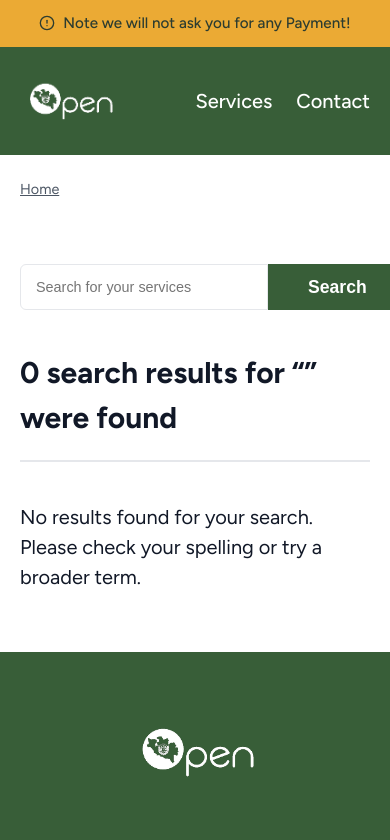
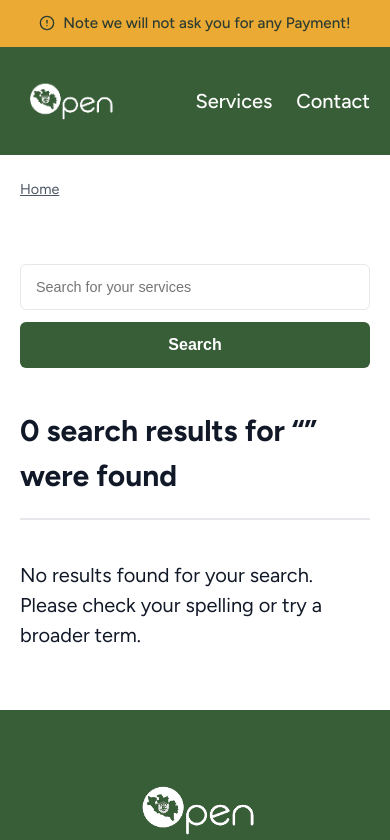
Before and after one commit to NSITDEA/open-niger-state-project-AI, a React (Vite) app: page /search in a window 390 px wide. Shown: the top 840 px of the page. Built offline with nearby package versions, Linux system fonts and the light colour scheme.

Commit message:
fix: 🐛 search bar not responsive issue

```diff
--- a/src/components/Home.tsx
+++ b/src/components/Home.tsx
@@ -30,11 +30,13 @@ export default function Home() {
                 onFocus={() => setIsFocused(true)}
                 onBlur={() => setTimeout(() => setIsFocused(false), 200)}
               />
-              {(isFocused || query) && (
-                <button type="submit" className="hero-search-btn">
-                  Search
-                </button>
-              )}
+              <button
+                type="submit"
+                className={`hero-search-btn ${(isFocused || query) ? 'visible' : ''}`}
+                onMouseDown={(e) => e.preventDefault()}
+              >
+                Search
+              </button>
             </form>
 
             <div className="search-suggestions">
--- a/src/index.css
+++ b/src/index.css
@@ -242,19 +242,46 @@ a:hover {
 
 
 .hero-search-btn {
-  padding: 0 40px;
+  padding: 14px 40px;
   background-color: var(--color-accent);
   color: #111;
   border: none;
   border-radius: 0 6px 6px 0;
   font-family: var(--font-family);
+  font-weight: 700;
   font-size: 1.1rem;
-  font-weight: 700;
   cursor: pointer;
+  transition: all 0.2s ease;
+  white-space: nowrap;
+  opacity: 0;
+  pointer-events: none;
+  transform: translateX(10px);
   display: flex;
   align-items: center;
   justify-content: center;
-  white-space: nowrap;
+}
+
+.hero-search-btn.visible {
+  opacity: 1;
+  pointer-events: auto;
+  transform: translateX(0);
+}
+
+@media (max-width: 480px) {
+  .search-input-wrapper {
+    flex-direction: column;
+    gap: 12px;
+  }
+
+  .search-input {
+    border-radius: 6px;
+  }
+
+  .hero-search-btn {
+    border-radius: 6px;
+    padding: 14px;
+    width: 100%;
+  }
 }
 
 .hero-search-btn:hover {
@@ -415,7 +442,7 @@ a:hover {
   background-color: var(--color-primary);
   color: white;
   border: none;
-  padding: 0 40px;
+  padding: 12px 40px;
   font-size: 1.1rem;
   font-weight: 600;
   border-radius: 0 6px 6px 0;
@@ -424,6 +451,29 @@ a:hover {
   align-items: center;
   justify-content: center;
   white-space: nowrap;
+  transition: background-color 0.2s ease;
+}
+
+@media (max-width: 480px) {
+  .search-input-wrapper {
+    flex-direction: column;
+    gap: 12px;
+  }
+
+  .results-page-input {
+    border-radius: 6px;
+  }
+
+  .search-page-btn {
+    padding: 14px 20px;
+    font-size: 1rem;
+    border-radius: 6px;
+    width: 100%;
+  }
+
+  .search-input-wrapper {
+    margin-bottom: 24px;
+  }
 }
 
 .search-result-item {
```
